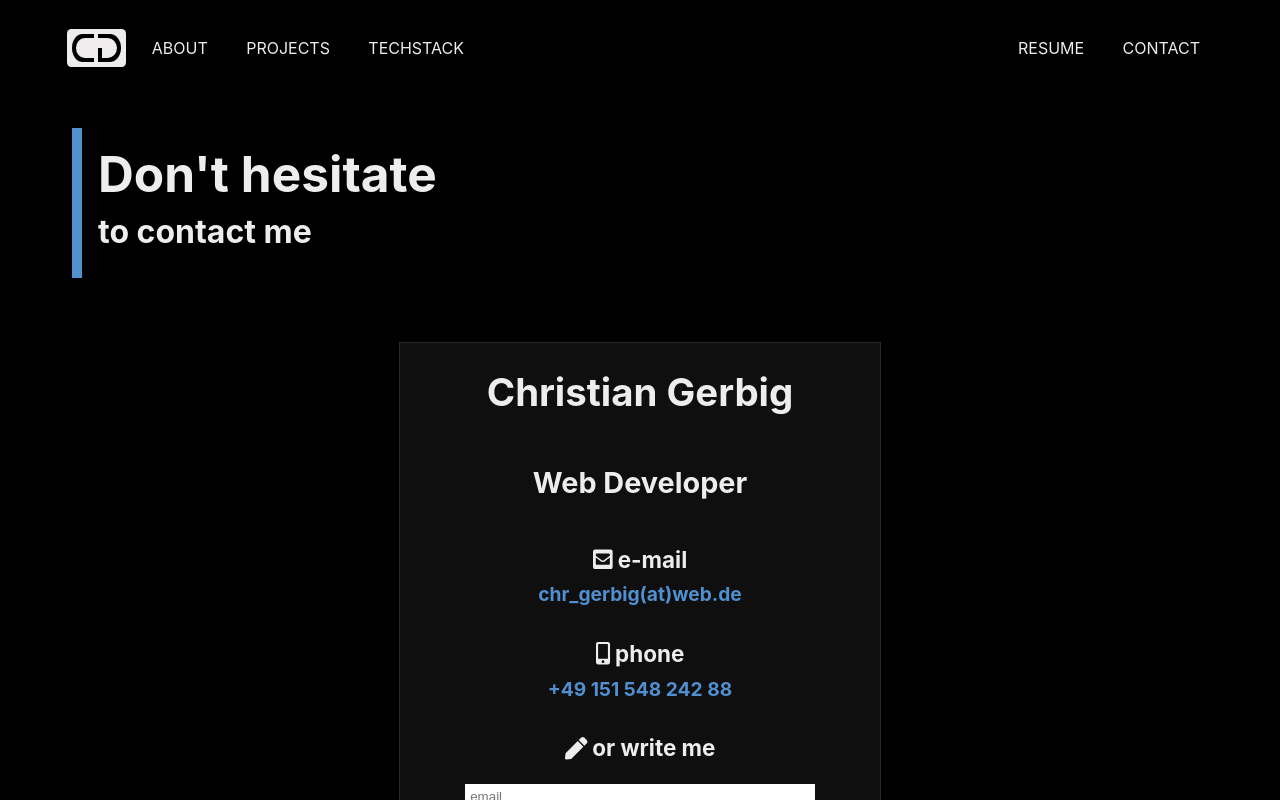
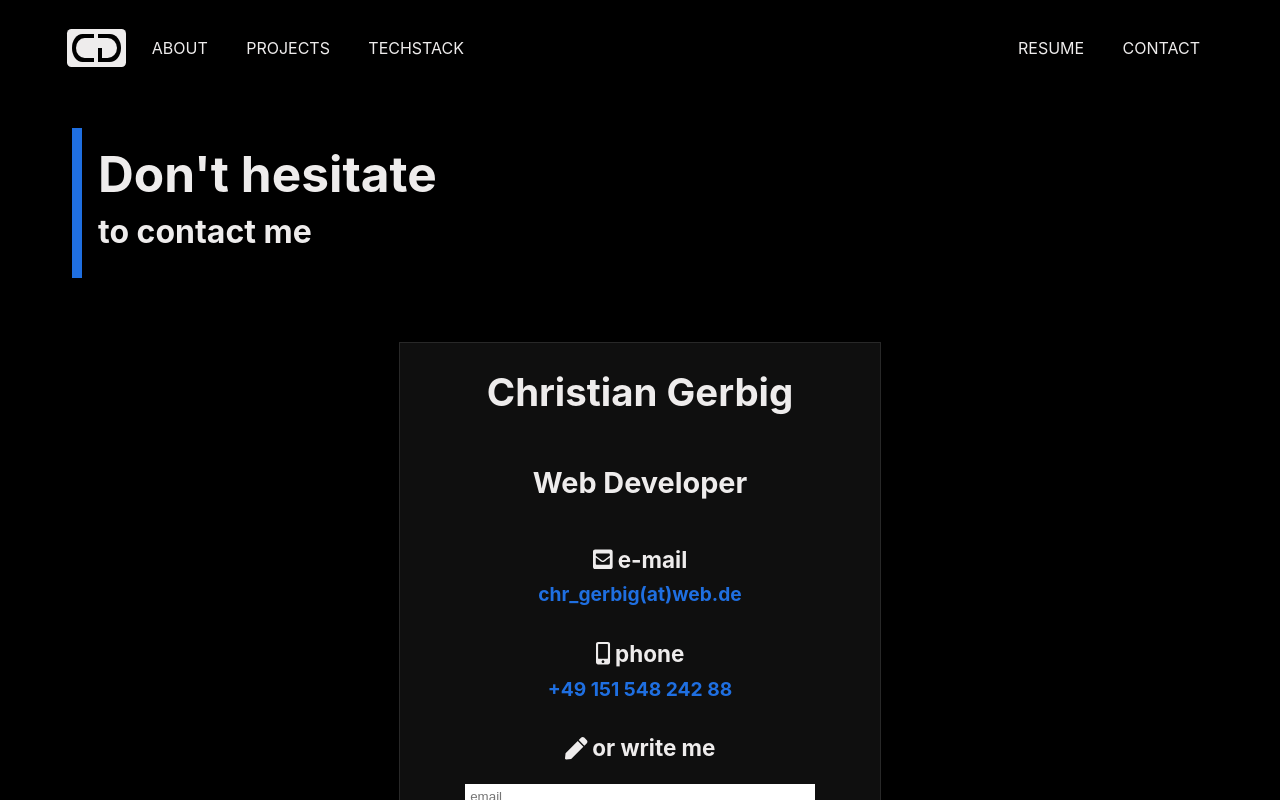
Before and after one commit to christiangerbig/creative-gallery-client, a React (Create React App) app: page /contact in a window 1280 px wide. Shown: the top 800 px of the page. Built offline with nearby package versions, Linux system fonts and the light colour scheme.

Commit message:
color blue2 changed

```diff
--- a/src/App.css
+++ b/src/App.css
@@ -387,7 +387,7 @@ header {
 }
 
 .blueBorder {
-  border-left: solid #508fd0 10px;
+  border-left: solid #1f6fe1 10px;
 }
 
 .greenBorder {
@@ -568,7 +568,7 @@ footer {
 
 .aboutContactLink a {
   text-decoration: none;
-  color: #508fd0;
+  color: #1f6fe1;
   transition: all 0.5s;
 }
 
@@ -766,7 +766,7 @@ footer {
 
 .contactLink a {
   text-decoration: none;
-  color: #508fd0;
+  color: #1f6fe1;
   transition: all 0.5s;
 }
 
--- a/src/App.sass
+++ b/src/App.sass
@@ -4,7 +4,7 @@ $white: rgb(238, 236, 236)
 $dark: rgb(40,40,40)
 $lightGreen: rgb(50, 168, 82)
 $blue: rgb(50, 113, 168)
-$blue2: rgb(80, 143, 208)
+$blue2: rgb(31,	111,225)
 $lightBlue: rgb(126, 172, 252)
 $lightGrey: rgb(84,84, 84)
 $dark2: rgb(15,15,15)
--- a/src/reducer/creativeGallerySlice.ts
+++ b/src/reducer/creativeGallerySlice.ts
@@ -7,7 +7,7 @@ const apiPath = `${config.API_URL}/api`;
 type MenuNumber = number | null;
 type Error = string | null | undefined;
 
-interface SliceState {
+interface InitialState {
   menuNumber: MenuNumber;
   isDesktop: boolean;
   isMenuVisible: boolean;
@@ -15,7 +15,7 @@ interface SliceState {
   error: Error;
 }
 
-const initialState: SliceState = {
+const initialState: InitialState = {
   menuNumber: null,
   isDesktop: false,
   isMenuVisible: false,
```
Also changed, not shown: src/App.min.css, 2 other files (tests, documents, lock files or other folders).
